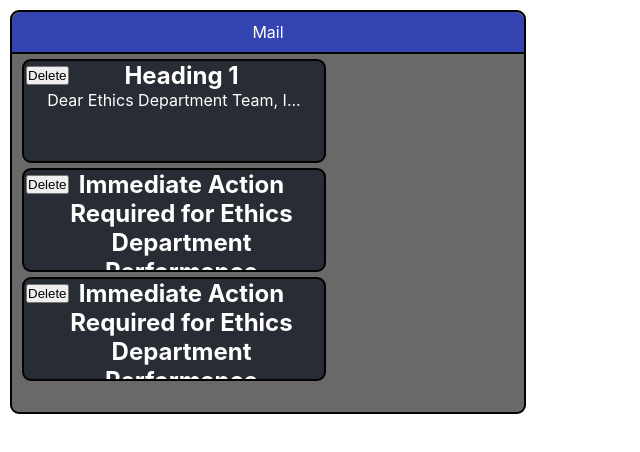
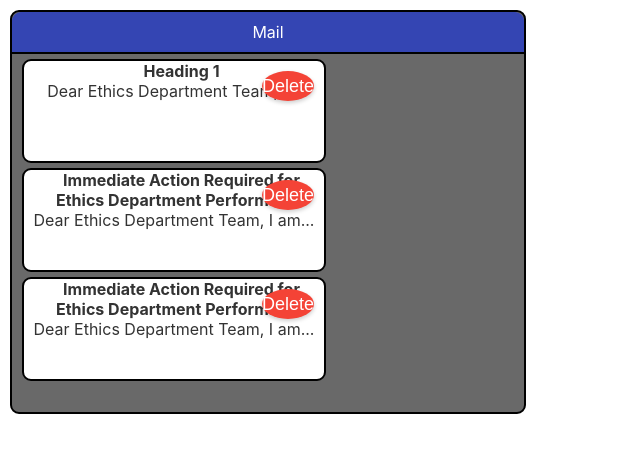
Before and after one commit to p-jeff/predip, a React (Create React App) app: page / in a window 1280 px wide. Shown: the top 452 px of the page, without its empty margins (0-640 px from the left). Built offline with nearby package versions, Linux system fonts and the light colour scheme.

Commit message:
Changed Component definition to Mail

```diff
--- a/src/App.css
+++ b/src/Mail.css
@@ -31,6 +31,17 @@ header {
   color: white;
 }
 
+.div {
+  border-radius: 4px;
+  overflow: hidden;
+  box-shadow: 0 2px 4px rgba(0,0,0,0.2); /* subtle shadow */
+  transition: box-shadow 0.3s ease;
+}
+
+.div:hover {
+  box-shadow: 0 4px 8px rgba(0,0,0,0.3); /* deeper shadow on hover */
+}
+
 .collapsed {
   width: 300px; /* or any initial size */
   height: 100px; /* or any initial size */
@@ -58,7 +69,21 @@ header {
   border: 2px solid #000000;
   background-color: #282c34;
   text-align: left;
+  z-index: 1;
+
 }
+
+.collapsed, .expanded {
+  background-color: #fff; /* light theme */
+  color: #333; /* dark text for readability */
+  cursor: pointer;
+}
+
+.collapsed h2, .expanded h2 {
+  margin-top: 0;
+  font-size: 1em; /* Material Design uses bold, simple headings */
+}
+
 
 h2 {
   margin-left: 5%;
@@ -87,7 +112,25 @@ p {
 
 .delete-btn {
   position: absolute;
-  top: 5px;
-  left: 2px;
+  top: 10px;
+  right: 10px;
+  background-color: #f44336; /* Material Design red accent */
+  color: white;
+  border: none;
+  border-radius: 50%;
+  width:fit-content;
+  height: 30px;
+  cursor: pointer;
+  outline: none;
+  box-shadow: 0 2px 4px rgba(0,0,0,0.2);
+  display: flex;
+  align-items: center;
+  justify-content: center;
+  font-size: 18px;
+  line-height: 0; /* for vertical alignment of the 'X' */
   /* Additional styling as needed */
 }
+
+.delete-btn:hover {
+  background-color: #d32f2f; /* slightly darker red on hover */
+}
--- a/src/App.js
+++ b/src/Mail.js
@@ -1,4 +1,4 @@
-import "./App.css";
+import "./Mail.css";
 import React, { useState } from "react";
 import { marked } from "marked";
 
@@ -44,7 +44,7 @@ function ExpandingDiv({ heading, markdownText, onDelete}) {
   );
 }
 
-function App() {
+function Mail() {
   const [data, setData] = useState( [
     { id:1,
       heading: "Heading 1",
@@ -83,4 +83,4 @@ function App() {
   );
 }
 
-export default App;
+export default Mail;
--- a/src/index.js
+++ b/src/index.js
@@ -1,14 +1,14 @@
 import React from 'react';
 import ReactDOM from 'react-dom/client';
 import './index.css';
-import App from './App';
+import Mail from './Mail';
 import reportWebVitals from './reportWebVitals';
 
 const root = ReactDOM.createRoot(document.getElementById('root'));
 root.render(
   <React.StrictMode>
 
-      <App />
+      <Mail />
 
   </React.StrictMode>
 );
```
Also changed, not shown: src/logo.svg (deleted), 1 other file (tests, documents, lock files or other folders).
